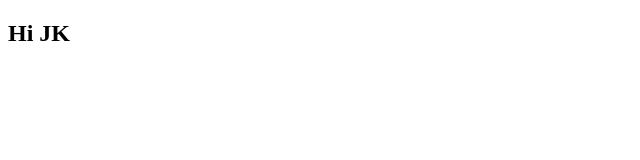
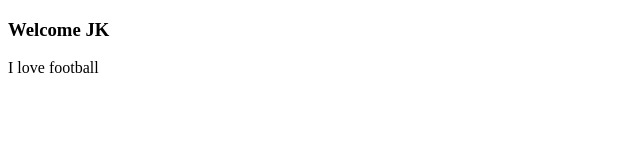
Before and after one commit to JKPang-an/FirstRepo, a plain HTML site: page Index.html in a window 1280 px wide. Shown: the whole page, without its empty margins (0-640 px from the left). Drawn offline with Linux system fonts and the light colour scheme.

Commit message:
New content added

```diff
--- a/Index.html
+++ b/Index.html
@@ -7,6 +7,7 @@
     <title>Document</title>
 </head>
 <body>
-    <h2>Hi JK</h2>
+    <h3>Welcome JK</h3>
+    <p>I love football</p>
 </body>
 </html>
```
